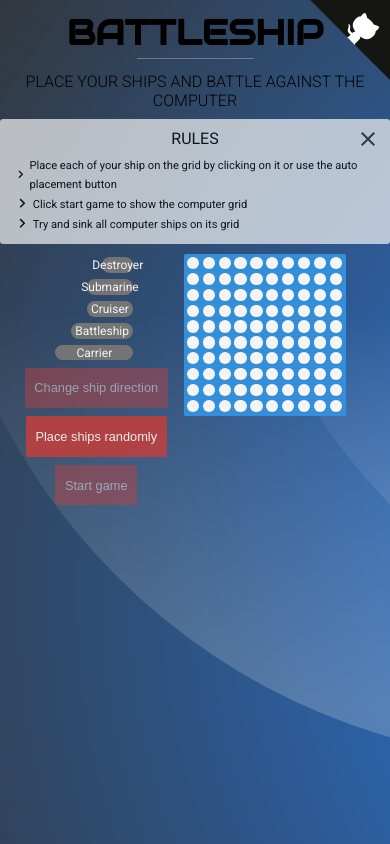
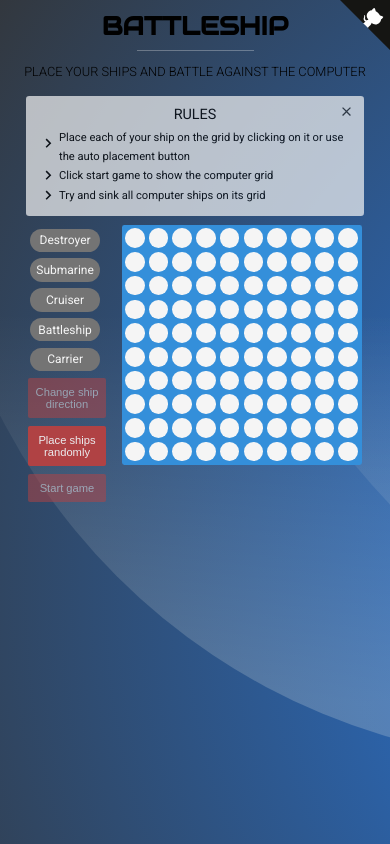
Before and after one commit to Guilllemain/battleship-game-vuejs, a Vue app: page / in a window 390 px wide. Built offline with nearby package versions, Linux system fonts and the light colour scheme; a web font is replaced by a local one.

Commit message:
Improving media queries

```diff
--- a/public/index.html
+++ b/public/index.html
@@ -5,6 +5,7 @@
     <meta http-equiv="X-UA-Compatible" content="IE=edge">
     <meta name="viewport" content="width=device-width,initial-scale=1.0">
     <link rel="icon" href="<%= BASE_URL %>favicon.ico">
+    <meta name="description" content="Battleship Game made with vue.js. Try to win against the computer" />
     <title>Battleship Game</title>
   </head>
   <body>
--- a/src/App.vue
+++ b/src/App.vue
@@ -419,6 +419,19 @@
 @import "./assets/scss/variables.scss";
 @import "./assets/scss/animations.scss";
 
+:root {
+    --cell-width: 2.5vw;
+    @include screen(medium) {
+        --cell-width: 3vw;
+    }
+    @include screen(small) {
+        --cell-width: 4vw;
+    }
+    @include screen(xs) {
+        --cell-width: 6vw;
+    }
+}
+
 * {
     padding: 0;
     margin: 0;
@@ -462,8 +475,19 @@
             font-size: 2.2rem;
         }
 
+        @include screen (xs) {
+            font-size: 1.8rem;
+        }
+
+        @include screen (xxs) {
+            font-size: 1.6rem;
+        }
+
         &::after {
             @include hbar(whitesmoke, 30%, 0.2rem, 0.3);
+            @include screen (xs) {
+                @include hbar(whitesmoke, 30%, .5rem, 0.3);
+            }
         }
     }
     &__small {
@@ -471,6 +495,14 @@
 
         @include screen(medium) {
             font-size: 1rem;
+        }
+
+        @include screen (xs) {
+            font-size: .9rem;
+        }
+        @include screen (xxs) {
+            font-size: .8rem;
+            margin-bottom: .5rem;
         }
     }
 }
@@ -481,7 +513,6 @@
     flex-basis: 50vw;
     @include screen(small) {
         flex-basis: 0;
-        margin-right: 5vw;
     }
     &--computer {
         @include screen(small) {
@@ -523,8 +554,20 @@
         }
 
         @include screen(small) {
-            padding: 0.8rem 0.6rem;
+            padding: 0.6rem 0.5rem;
             font-size: 0.8rem;
+            width: 16vw;
+        }
+
+        @include screen(xs) {
+            padding: 0.5rem 0.5rem;
+            font-size: 0.7rem;
+            width: 16vw;
+        }
+
+        @include screen(xxs) {
+            padding: 0.5rem 0.3rem;
+            width: 20vw;
         }
 
         &:hover:not(&--disabled) {
@@ -587,14 +630,10 @@
         @include flexCenter(center, center);
         margin: 0.2rem 0;
         background-color: darken($grey, 20%);
-        height: $cell-width;
+        height: var(--cell-width);
         border-radius: 1rem;
         user-select: none;
         transition: all 0.2s ease-in-out;
-
-        @include screen(small) {
-            height: 4vw;
-        }
 
         @include screen(large) {
             font-size: 0.85rem;
@@ -621,17 +660,26 @@
 
         @for $i from 2 through $ship-count {
             &--#{$i} {
-                width: $cell-width * $i;
+                width: 2.5vw * $i;
+                @include screen (medium) {
+                    width: 3vw * $i;
+                }
                 @include screen(small) {
-                    width: 4vw * $i;
+                    width: 10vw;
+                }
+                @include screen(xs) {
+                    width: 14vw;
+                }
+                @include screen(xxs) {
+                    width: 18vw;
                 }
             }
         }
     }
 }
 .grid {
-    width: $cell-width * 10;
-    height: $cell-width * 10;
+    width: calc(var(--cell-width) * 10);
+    height: calc(var(--cell-width) * 10);
     display: grid;
     grid-template-columns: repeat(10, 1fr);
     grid-template-rows: repeat(10, 1fr);
@@ -639,8 +687,6 @@
     border-radius: 1%;
 
     @include screen(small) {
-        width: 4vw * 10;
-        height: 4vw * 10;
         margin-left: 1rem;
     }
 
--- a/src/assets/scss/mixins.scss
+++ b/src/assets/scss/mixins.scss
@@ -17,8 +17,11 @@
 }
 
 @mixin screen($breakpoint) {
+	@if $breakpoint == xxs {
+		@media only screen and (max-width: 31.25em) { @content }; //500px
+	}
 	@if $breakpoint == xs {
-		@media only screen and (max-width: 37.5em) { @content }; //600px
+		@media only screen and (max-width: 50em) { @content }; //800px
 	}
 	@if $breakpoint == small {
 		@media only screen and (max-width: 62.5em) { @content }; //1000px
--- a/src/assets/scss/variables.scss
+++ b/src/assets/scss/variables.scss
@@ -1,4 +1,3 @@
-$cell-width: 2.5vw;
 $blue: #348fda;
 $grey: #a7a7a7;
 $red: #b90000;
--- a/src/components/ForkMeComponent.vue
+++ b/src/components/ForkMeComponent.vue
@@ -1,12 +1,11 @@
 <template>
     <a
         href="https://github.com/Guilllemain/battleship-game-vuejs"
-        class="github-corner"
+        class="github__corner"
         aria-label="View source on GitHub"
     >
         <svg
-            width="80"
-            height="80"
+            class="github__icon"
             viewBox="0 0 250 250"
             style="fill:#151513; color:#fff; position: absolute; top: 0; border: 0; right: 0;"
             aria-hidden="true"
@@ -27,10 +26,28 @@
     </a>
 </template>
 
-<style scoped>
-.github-corner:hover .octo-arm {
+<style lang="scss" scoped>
+@import '../assets/scss/mixins.scss';
+
+.github__corner:hover .octo-arm {
     animation: octocat-wave 560ms ease-in-out;
 }
+
+.github__icon {
+    width: 80px;
+    height: 80px;
+
+    @include screen (small) {
+        width: 70px;
+        height: 70px;
+    }
+
+    @include screen (xxs) {
+        width: 50px;
+        height: 50px;
+    }
+}
+
 @keyframes octocat-wave {
     0%,
     100% {
@@ -46,10 +63,10 @@
     }
 }
 @media (max-width: 500px) {
-    .github-corner:hover .octo-arm {
+    .github__corner:hover .octo-arm {
         animation: none;
     }
-    .github-corner .octo-arm {
+    .github__corner .octo-arm {
         animation: octocat-wave 560ms ease-in-out;
     }
 }
--- a/src/components/RulesComponent.vue
+++ b/src/components/RulesComponent.vue
@@ -4,9 +4,8 @@
             <div class="rules">
                 <span class="close__icon" @click="showRules = false">
                     <svg
+                        class="close__svg"
                         xmlns="http://www.w3.org/2000/svg"
-                        width="24"
-                        height="24"
                         viewBox="0 0 24 24"
                     >
                         <path
@@ -18,6 +17,7 @@
                 <h4 class="rules__title">Rules</h4>
                 <ul class="rules__list">
                     <li class="rules__item">
+                        <span>
                             <svg
                                 xmlns="http://www.w3.org/2000/svg"
                                 width="20"
@@ -27,6 +27,7 @@
                                 <path fill="none" d="M0 0h24v24H0V0z"></path>
                                 <path d="M8.59 16.59L13.17 12 8.59 7.41 10 6l6 6-6 6-1.41-1.41z"></path>
                             </svg>
+                        </span>
                         <span>Place each of your ship on the grid by clicking on it or use the auto placement button</span>
                     </li>
                     <li class="rules__item">
@@ -79,7 +80,8 @@
     @include flexCenter(center, center);
 }
 
-.close__icon {
+.close {
+    &__icon {
     cursor: pointer;
     position: absolute;
     top: 0.5rem;
@@ -87,14 +89,31 @@
     opacity: 0.8;
     color: black;
 
+        &:hover {
+            transform: scale(1.1);
+            opacity: 1;
+        }
+    }
+
+    &__svg {
+        width: 22px;
+        height: 22px;
+
+        @include screen (medium) {
+            width: 18px;
+            height: 18px;
+        }
+        @include screen (xs) {
+            width: 15px;
+            height: 15px;
+        }
+    }
+
     & svg {
         fill: currentColor;
     }
 
-    &:hover {
-        transform: scale(1.1);
-        opacity: 1;
-    }
+
 }
 
 .rules {
@@ -116,6 +135,10 @@
         padding: 0.6rem 0.8rem;
     }
 
+    @include screen(xxs) {
+        width: 80vw;
+    }
+
     &__title {
         font-weight: 400;
         font-size: 1.2rem;
@@ -127,6 +150,12 @@
             font-size: 1rem;
             margin-bottom: 0.5rem;
         }
+
+        @include screen(medium) {
+            font-size: .9rem;
+            margin-bottom: .3rem;
+        }
+
     }
 
     &__list {
```
Also changed, not shown: 1 other file (tests, documents, lock files or other folders). Lines whose indentation alone changed are shown as unchanged.
